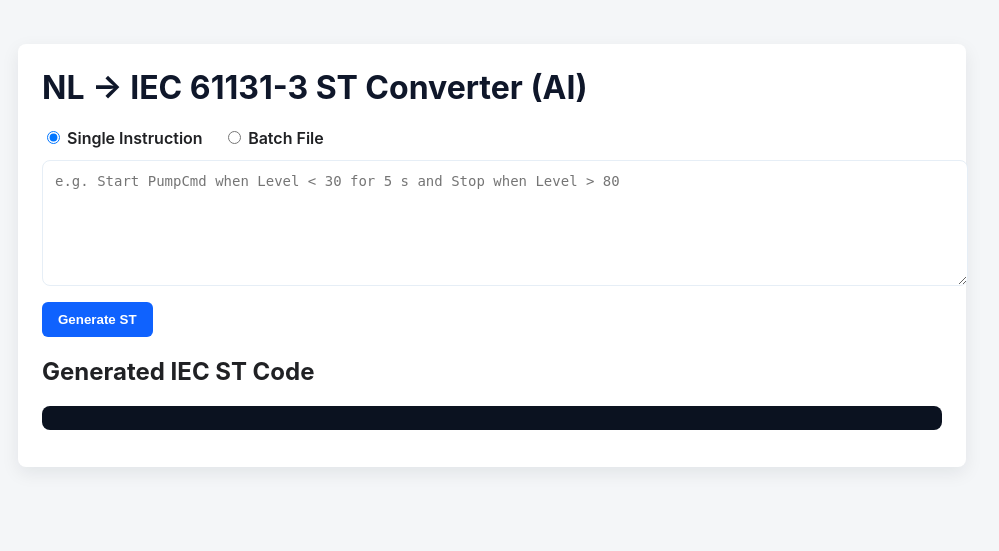
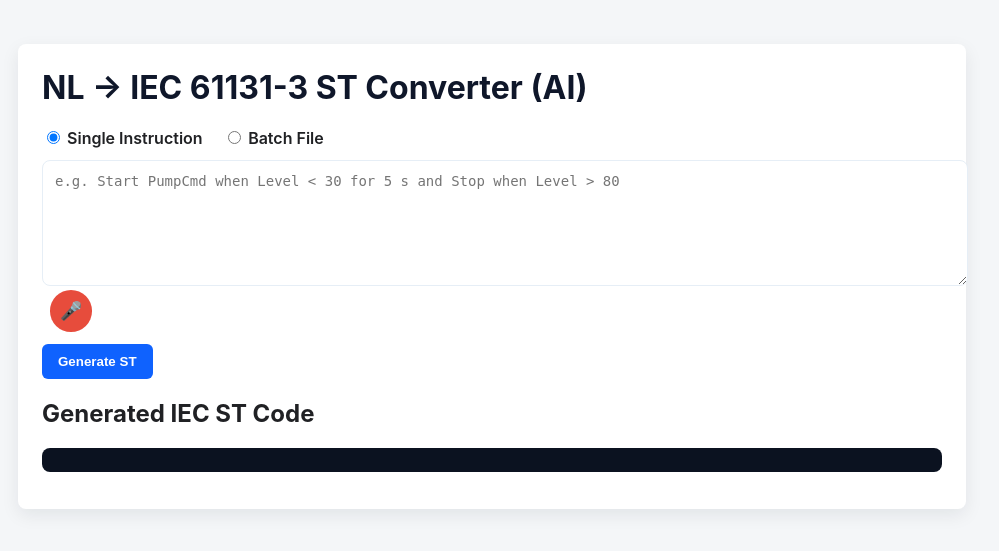
Before and after one commit to Abinayask003/ABB-Theme-2, a Flask app: page / in a window 1280 px wide. Shown: the top 551 px of the page, without its empty margins (148-1147 px from the left). Run offline with Flask 3, Linux system fonts and the light colour scheme.

Commit message:
Upgrade UI with voice input and improved styles

```diff
--- a/static/css/js/script.js
+++ b/static/css/js/script.js
@@ -1,4 +1,4 @@
-// static/js/script.js
+// Mode toggle
 const singleRadio = document.querySelector('input[value="single"]');
 const batchRadio = document.querySelector('input[value="batch"]');
 const singleInput = document.getElementById('single_input');
@@ -12,3 +12,47 @@ batchRadio.addEventListener('change', () => {
   singleInput.style.display = 'none';
   batchInput.style.display = 'block';
 });
+
+// Voice input
+const voiceBtn = document.getElementById("voiceBtn");
+const textarea = document.querySelector("textarea[name='nl_instruction']");
+let recognition;
+let listening = false;
+
+if ('webkitSpeechRecognition' in window) {
+  recognition = new webkitSpeechRecognition();
+  recognition.lang = "en-US";
+  recognition.continuous = true;
+  recognition.interimResults = true;
+
+  recognition.onresult = (event) => {
+    let transcript = "";
+    for (let i = event.resultIndex; i < event.results.length; i++) {
+      transcript += event.results[i][0].transcript;
+    }
+    textarea.value = transcript;
+  };
+
+  recognition.onstart = () => {
+    voiceBtn.textContent = "⏹️"; // change icon when recording
+    voiceBtn.classList.add("listening");
+  };
+
+  recognition.onend = () => {
+    voiceBtn.textContent = "🎤"; // back to mic
+    voiceBtn.classList.remove("listening");
+    listening = false;
+  };
+
+  voiceBtn.addEventListener("click", () => {
+    if (!listening) {
+      recognition.start();
+      listening = true;
+    } else {
+      recognition.stop();
+    }
+  });
+} else {
+  voiceBtn.style.display = "none";
+  alert("Voice recognition not supported in this browser.");
+}
--- a/static/css/style.css
+++ b/static/css/style.css
@@ -1,12 +1,38 @@
-/* static/css/style.css */
 body { font-family: -apple-system, BlinkMacSystemFont, "Segoe UI", Roboto, Arial; background:#f4f6f8; color:#202124; margin:0; padding:24px; }
 .container { max-width:900px; margin:20px auto; background:#fff; padding:24px; border-radius:8px; box-shadow:0 6px 18px rgba(15,23,42,0.08); }
 h1 { margin-top:0; color:#0f172a; }
 .modes label { margin-right:16px; font-weight:600; }
 textarea { width:100%; min-height:100px; padding:12px; border-radius:8px; border:1px solid #e6eef6; font-family:monospace; font-size:14px; }
-.input-block { margin-top:12px; }
+.input-block { margin-top:12px; position: relative; }
 .btn { margin-top:12px; background:#0f62fe; color:#fff; border:none; padding:10px 16px; border-radius:6px; cursor:pointer; font-weight:600; }
 .btn:hover { background:#0b54d2; }
 .code-block { background:#0b1220; color:#f8f8f2; padding:12px; border-radius:8px; overflow:auto; white-space:pre-wrap; word-break:break-word; }
 .download { display:inline-block; margin-top:10px; background:#00b894; color:#fff; padding:8px 12px; border-radius:6px; text-decoration:none; font-weight:600; }
 .flash { background:#fff7cd; padding:10px; border-radius:6px; margin:8px 0; border:1px solid #f1c40f; }
+
+/* 🎤 Voice button styles */
+#voiceBtn {
+  margin-left: 8px;
+  padding: 10px;
+  border: none;
+  border-radius: 50%;
+  background: #e74c3c;
+  color: #fff;
+  cursor: pointer;
+  font-size: 18px;
+  vertical-align: middle;
+  transition: background 0.3s, transform 0.2s;
+}
+#voiceBtn:hover {
+  background: #c0392b;
+  transform: scale(1.1);
+}
+#voiceBtn.listening {
+  background: #27ae60;
+  animation: pulse 1s infinite;
+}
+@keyframes pulse {
+  0% { transform: scale(1); }
+  50% { transform: scale(1.15); }
+  100% { transform: scale(1); }
+}
--- a/templates/index.html
+++ b/templates/index.html
@@ -26,6 +26,7 @@
 
       <div id="single_input" class="input-block">
         <textarea name="nl_instruction" placeholder="e.g. Start PumpCmd when Level < 30 for 5 s and Stop when Level > 80"></textarea>
+        <button type="button" id="voiceBtn">🎤</button>
       </div>
 
       <div id="batch_input" class="input-block" style="display:none;">
```
